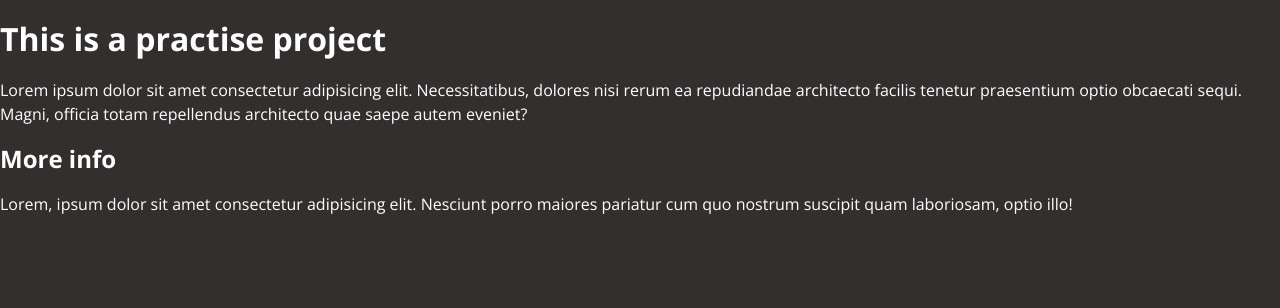
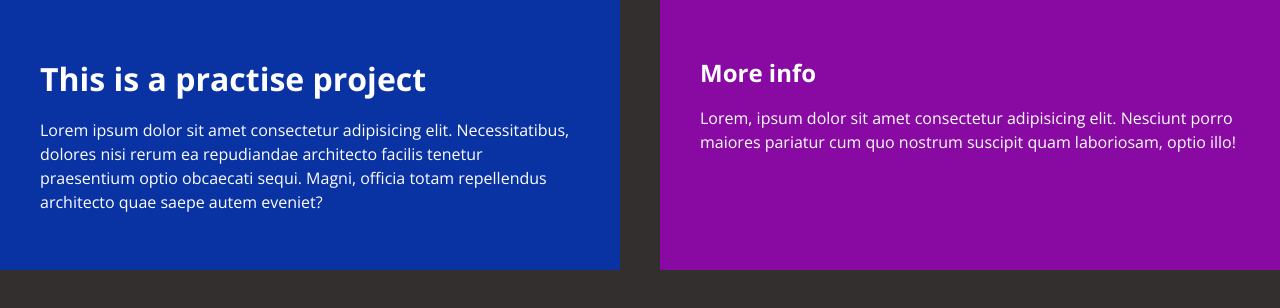
Before and after one commit to MunnaAhmed130/intro-to-sass, a plain HTML site: page index.html in a window 1280 px wide. Drawn offline with nearby package versions, Linux system fonts and the light colour scheme; files that its build step writes are made by us from their sources.

Commit message:
grid layout

```diff
--- a/index.html
+++ b/index.html
@@ -2,20 +2,12 @@
 <html lang="en">
   <head>
     <meta charset="UTF-8" />
-    <meta http-equiv="X-UA-Compatible" content="IE=edge" />
     <meta name="viewport" content="width=device-width, initial-scale=1.0" />
     <title>Document</title>
-
-    <!-- <link
-      href="https://fonts.googleapis.com/css2?family=Open+Sans:wght@300;400;500;600;700;800&display=swap"
-      rel="stylesheet"
-    /> -->
-
     <link
       href="https://fonts.googleapis.com/css2?family=Open+Sans:wght@300..800&display=swap"
       rel="stylesheet"
     />
-
     <link rel="stylesheet" href="/dist/style.css" />
   </head>
   <body>
--- /dev/null
+++ b/src/scss/layout/_grid.scss
@@ -0,0 +1,24 @@
+.grid {
+  display: grid;
+  grid-template-columns: 1fr;
+  // grid-template-rows: auto auto;
+  gap: calc(40rem / 16);
+
+  // min-width >= 900px
+  // max-width <= 900px
+  @media (min-width: 900px) {
+    grid-template-columns: repeat(2, 1fr);
+  }
+
+  &__main,
+  &__sidebar {
+    padding: 40px;
+  }
+
+  &__main {
+    background-color: #0932a3;
+  }
+  &__sidebar {
+    background-color: #8909a3;
+  }
+}
--- /dev/null
+++ b/src/scss/layout/_index.scss
@@ -0,0 +1 @@
+@forward "grid";
--- a/src/scss/style.scss
+++ b/src/scss/style.scss
@@ -1 +1,2 @@
 @forward "globals";
+@forward "layout";
```
